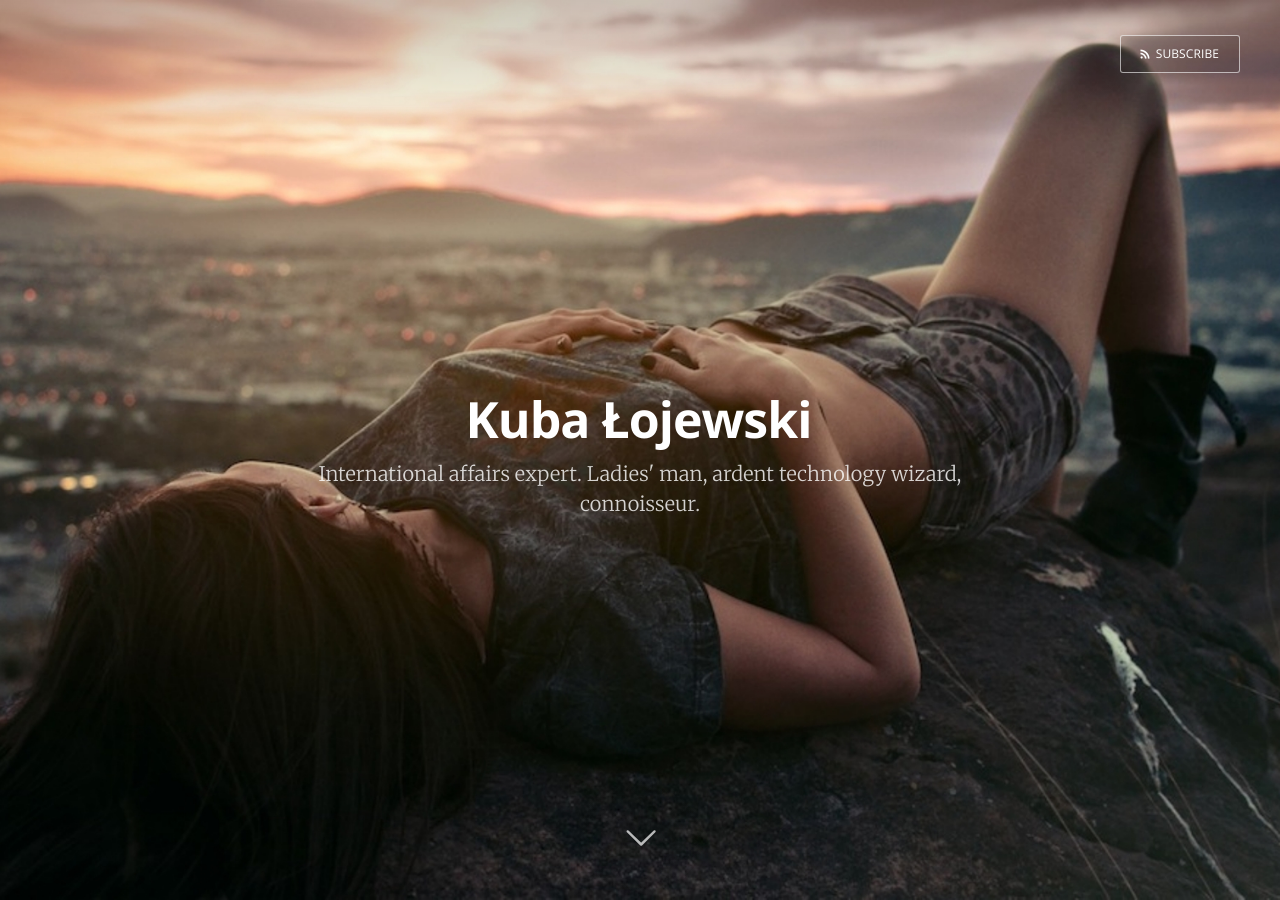
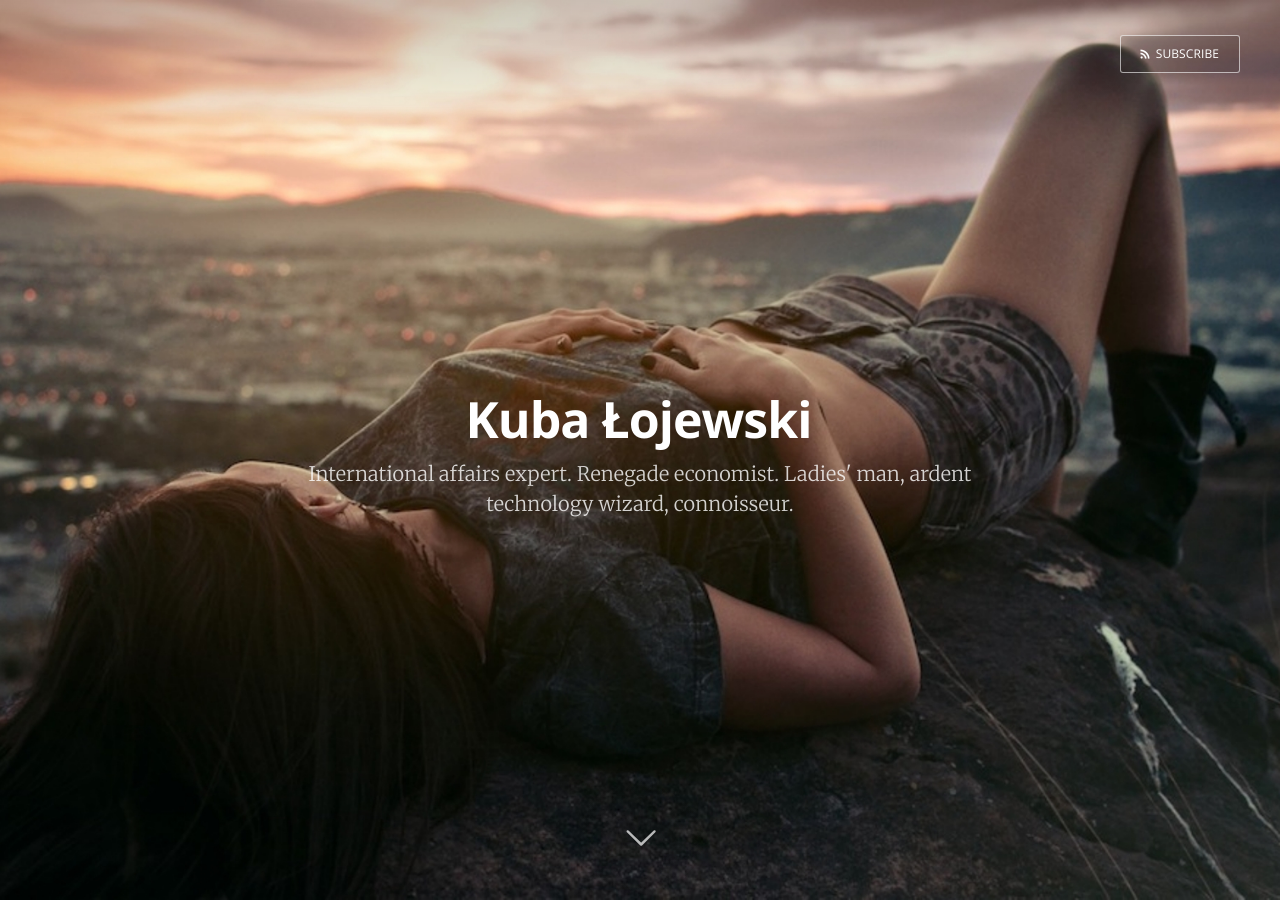
Before and after one commit to detlaff/Old-page, a Jekyll site: the page built from index.html, in a window 1280 px wide and 900 px high. Built offline with Jekyll 4.4.1, drawn with Linux system fonts in a browser that asks for light colours; the list of posts is cut into pages by our own code.

Commit message:
somewhat related

```diff
--- a/_config.yml
+++ b/_config.yml
@@ -1,6 +1,6 @@
 name: Kuba Łojewski
-description: International affairs expert. Ladies' man, ardent technology wizard, connoisseur
-meta_description: "International affairs expert. Ladies' man, ardent technology wizard, connoisseur"
+description: International affairs expert. Renegade economist. Ladies' man, ardent technology wizard, connoisseur
+meta_description: "International affairs expert. Renegade economist. Ladies' man, ardent technology wizard, connoisseur"
 url: http://trytotrust.me
 
 author: Kuba Łojewski
```
